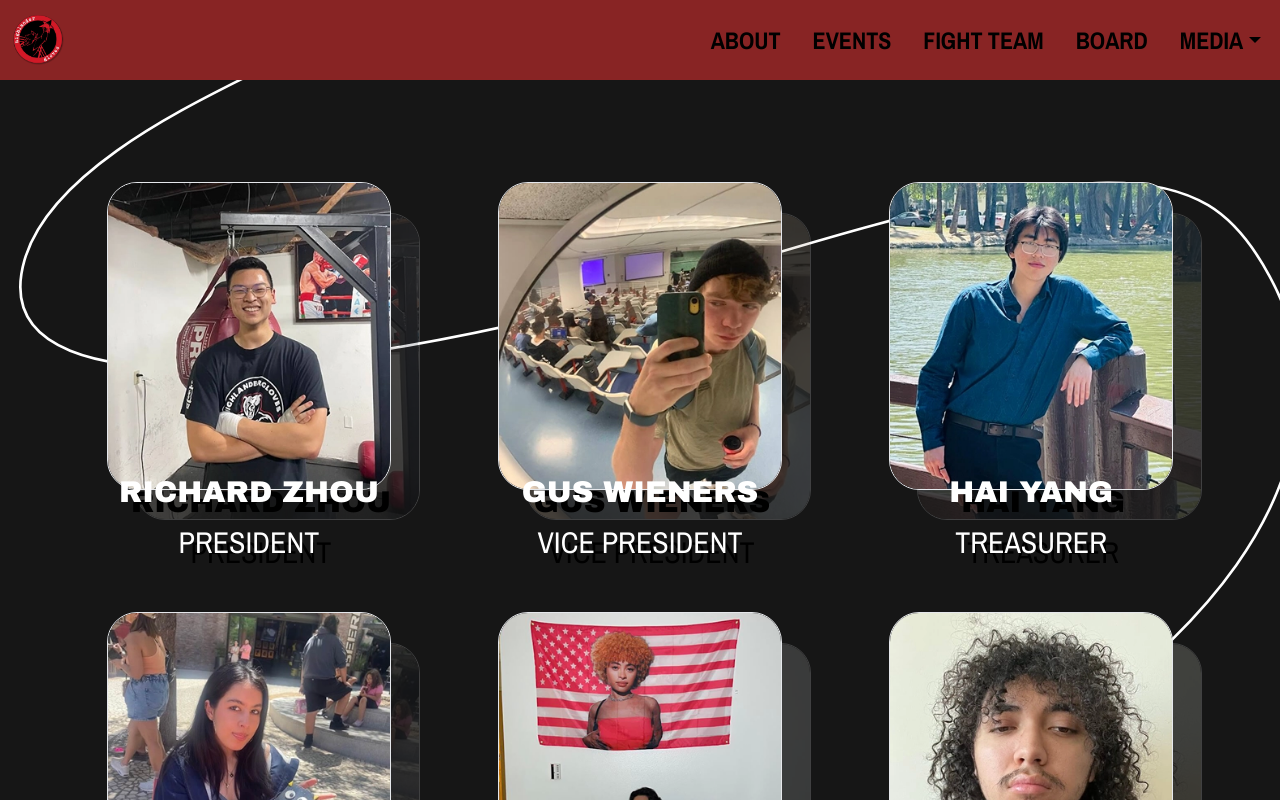
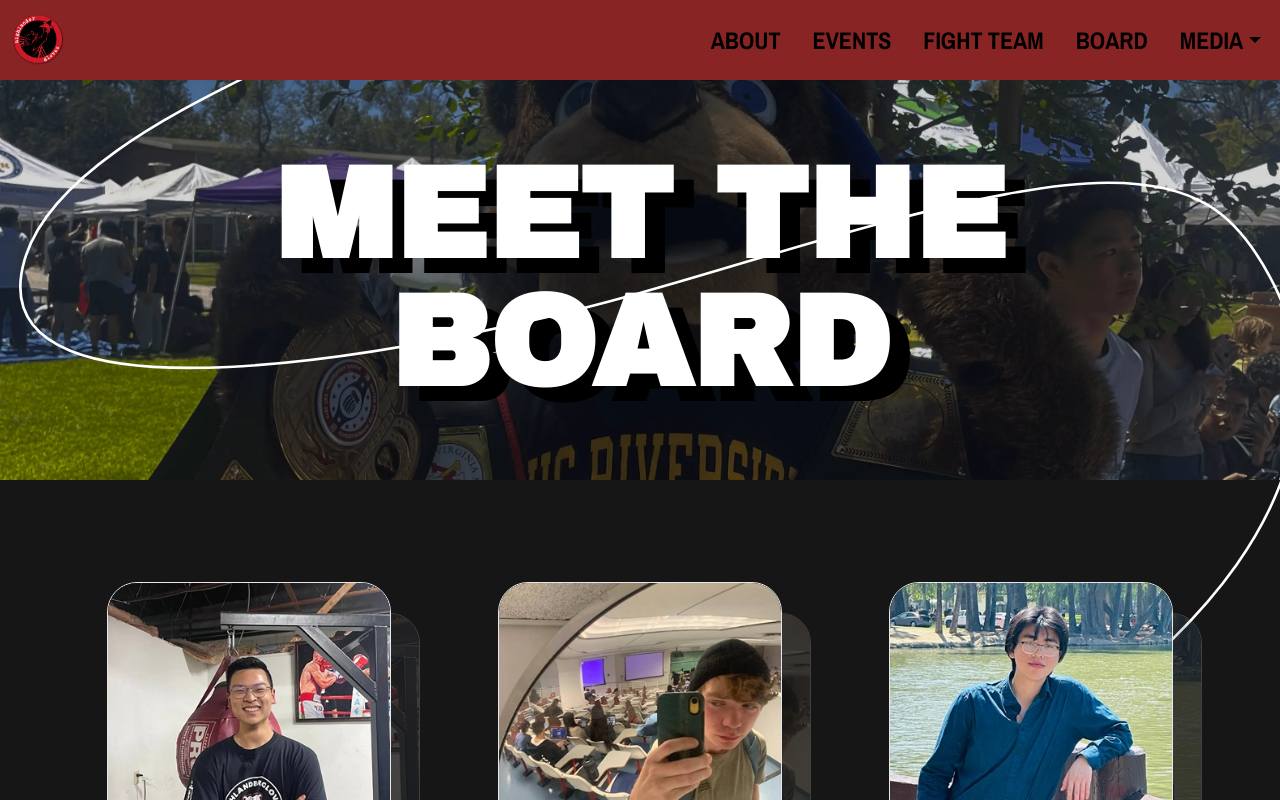
Before and after one commit to acm-ucr/highlander-gloves-website, a Next.js app: page /board in a window 1280 px wide. Shown: the top 800 px of the page. Built offline with nearby package versions, Linux system fonts and the light colour scheme; a web font is replaced by a local one; what tailwindcss-animated would draw is missing.

Commit message:
updated Board title component

```diff
--- a/src/app/board/page.tsx
+++ b/src/app/board/page.tsx
@@ -1,10 +1,13 @@
 import Boards from "@/components/board/Boards";
 import Image from "next/image";
 import line from "@/public/board/line.svg";
+import meetTheBoard from "@/public/title/meetTheBoard.webp";
+import Title from "@/components/Title";
 
 const page = () => {
   return (
     <div className="flex w-full flex-col items-center justify-center">
+      <Title webp={meetTheBoard} alt="Meet the Board Header Image" txt="MEET THE BOARD"/>
       <Boards />
 
       <Image
```
